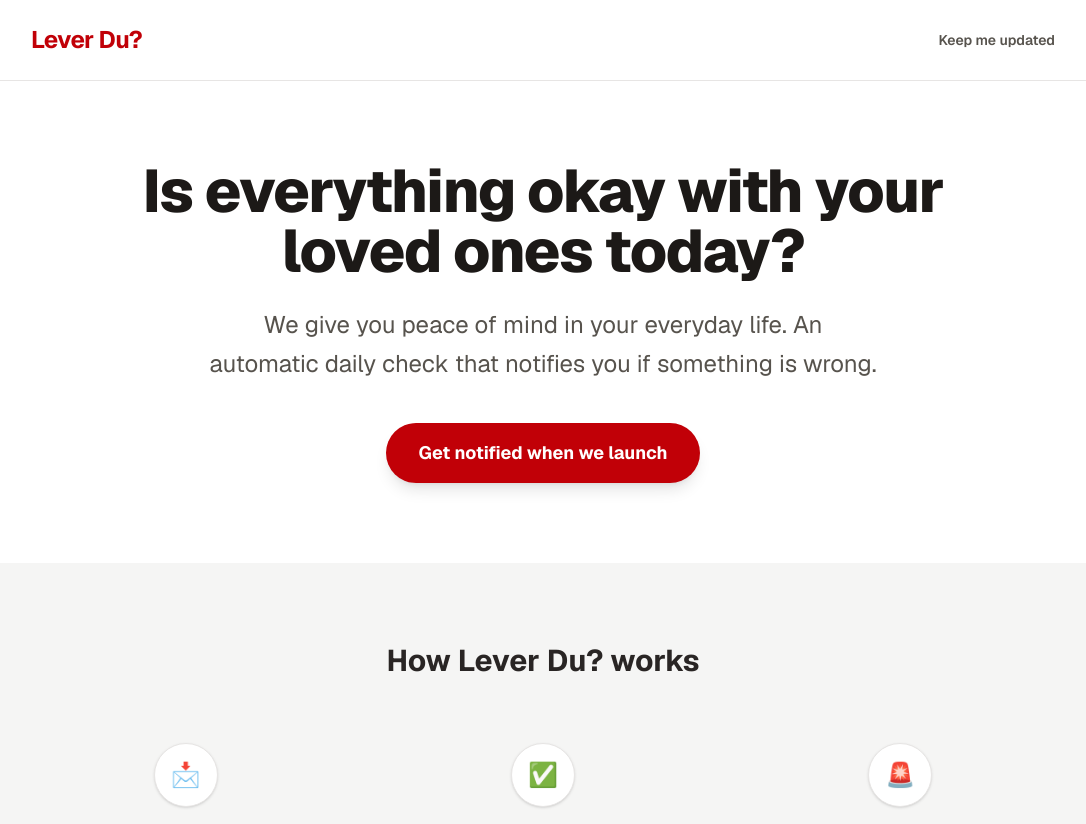
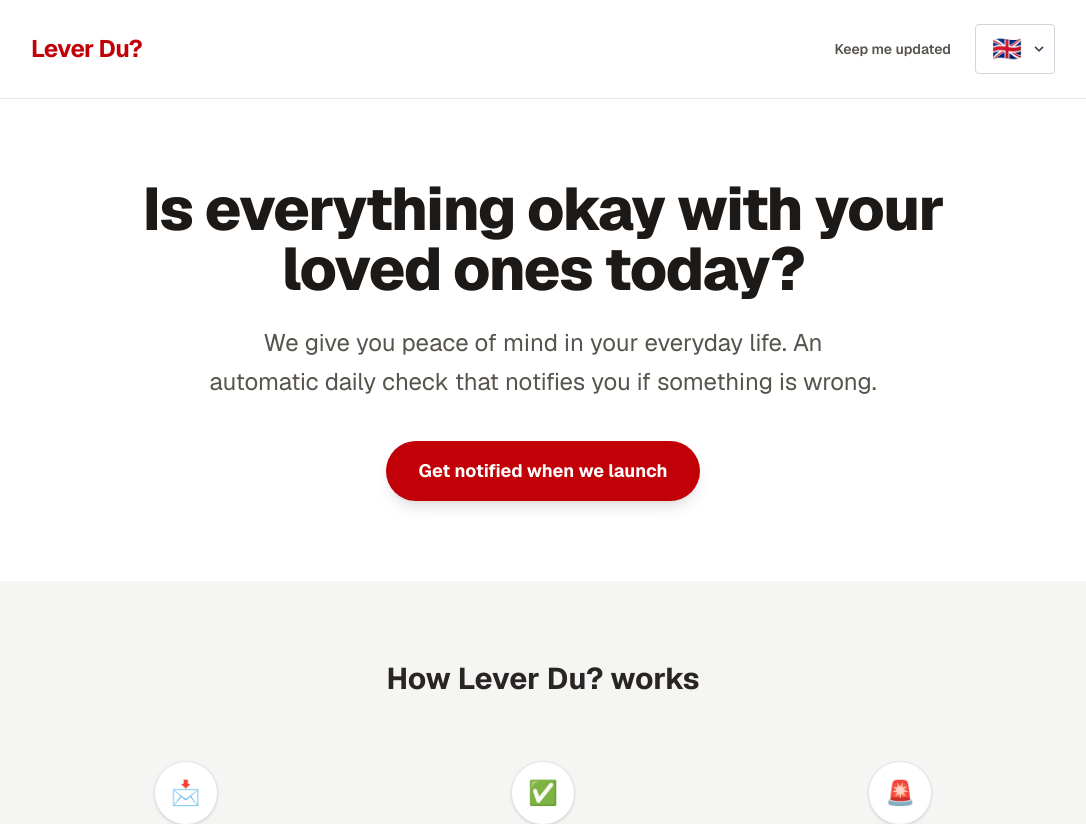
Before and after one commit to gdubya/silversignal, a Next.js app: page /en in a window 1280 px wide. Shown: the top 824 px of the page, without its empty margins (97-1183 px from the left). Built offline with nearby package versions, Linux system fonts and the light colour scheme.

Commit message:
fix: add language selector

```diff
--- a/src/app/[locale]/layout.tsx
+++ b/src/app/[locale]/layout.tsx
@@ -54,7 +54,11 @@ export default async function RootLayout({
         className={`${geistSans.variable} ${geistMono.variable} antialiased`}
       >
         <NextIntlClientProvider messages={messages}>
-          {children}
+          <div className="min-h-screen flex flex-col">
+            <main className="flex-grow">
+              {children}
+            </main>
+          </div>
           <Analytics />
           <SpeedInsights />
         </NextIntlClientProvider>
--- a/src/app/[locale]/page.tsx
+++ b/src/app/[locale]/page.tsx
@@ -2,6 +2,7 @@
 
 import { useTranslations } from 'next-intl';
 import { useState } from 'react';
+import LanguageSwitcher from '@/components/LanguageSwitcher';
 
 export default function Home() {
   const t = useTranslations('Page');
@@ -46,10 +47,11 @@ export default function Home() {
       <header className="w-full py-6 px-4 sm:px-8 border-b border-stone-200 bg-white">
         <div className="max-w-5xl mx-auto flex justify-between items-center">
           <div className="text-2xl font-bold text-red-700 tracking-tight">{t('title')}</div>
-          <nav>
+          <nav className="flex items-center gap-6">
             <a href="#signup" className="text-sm font-semibold text-stone-600 hover:text-red-700 transition-colors">
               {t('keepMeUpdated')}
             </a>
+            <LanguageSwitcher />
           </nav>
         </div>
       </header>
--- /dev/null
+++ b/src/components/LanguageSwitcher.tsx
@@ -0,0 +1,38 @@
+'use client';
+
+import {useLocale} from 'next-intl';
+import {usePathname, useRouter} from '@/i18n/routing';
+import {ChangeEvent, useTransition} from 'react';
+
+export default function LanguageSwitcher() {
+  const [isPending, startTransition] = useTransition();
+  const router = useRouter();
+  const pathname = usePathname();
+  const locale = useLocale();
+
+  const onSelectChange = (e: ChangeEvent<HTMLSelectElement>) => {
+    const nextLocale = e.target.value;
+    startTransition(() => {
+      router.replace(pathname, {locale: nextLocale});
+    });
+  };
+
+  return (
+    <div className="inline-block relative">
+      <select
+        defaultValue={locale}
+        className="appearance-none bg-transparent py-2 px-4 pr-8 rounded border border-gray-300 hover:border-gray-400 focus:outline-none cursor-pointer text-2xl"
+        onChange={onSelectChange}
+        disabled={isPending}
+      >
+        <option value="en">🇬🇧</option>
+        <option value="no">🇳🇴</option>
+      </select>
+      <div className="pointer-events-none absolute inset-y-0 right-0 flex items-center px-2 text-gray-700">
+        <svg className="fill-current h-4 w-4" xmlns="http://www.w3.org/2000/svg" viewBox="0 0 20 20">
+          <path d="M9.293 12.95l.707.707L15.657 8l-1.414-1.414L10 10.828 5.757 6.586 4.343 8z"/>
+        </svg>
+      </div>
+    </div>
+  );
+}
```
